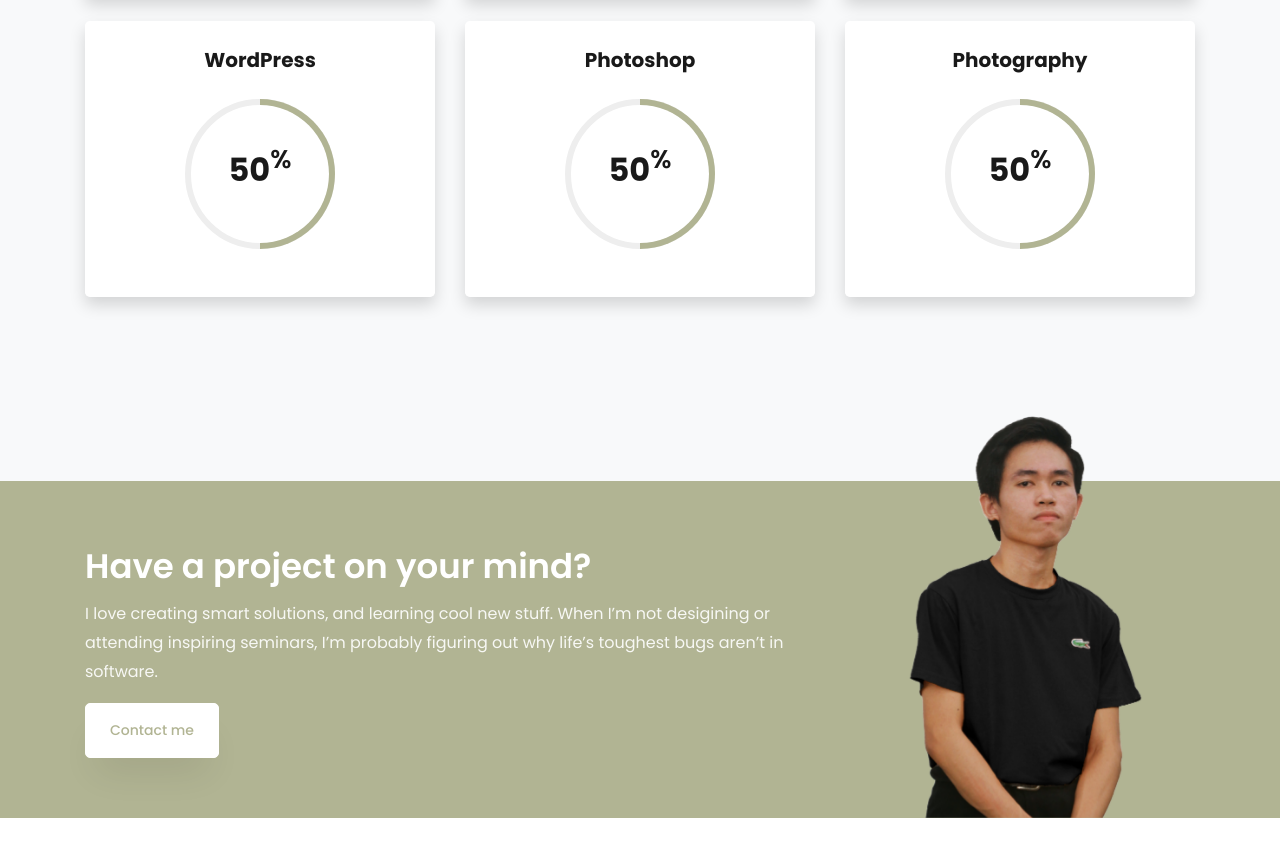
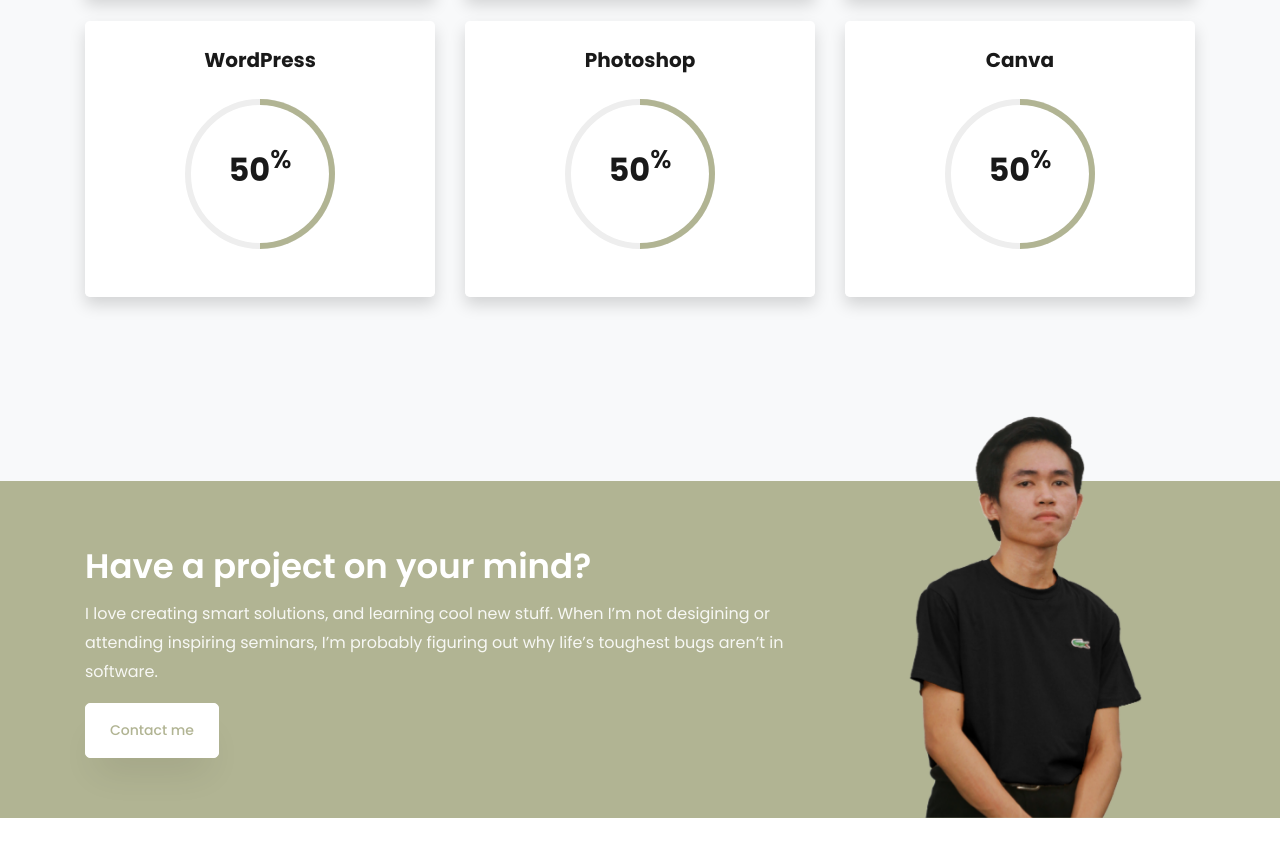
Before and after one commit to JTzy7/drew, a plain HTML site: page index.html in a window 1280 px wide. Shown: the part 2297-3139 px from the top of the page. Drawn offline with Linux system fonts and the light colour scheme; some packages are replaced by stand-ins of ours; no server answers; files whose address does not match are found by name; a web font is replaced by a local one.

Commit message:
Update index.html

```diff
--- a/index.html
+++ b/index.html
@@ -385,7 +385,7 @@
 
 				<div class="col-lg-4 mb-4">
 					<div class="bg-white rounded-lg shadow p-4">
-						<h2 class="h5 font-weight-bold text-center mb-4">Photography</h2>
+						<h2 class="h5 font-weight-bold text-center mb-4">Canva</h2>
 
 						<!-- Progress bar 1 -->
 						<div class="progress mx-auto" data-value='50'>
```
